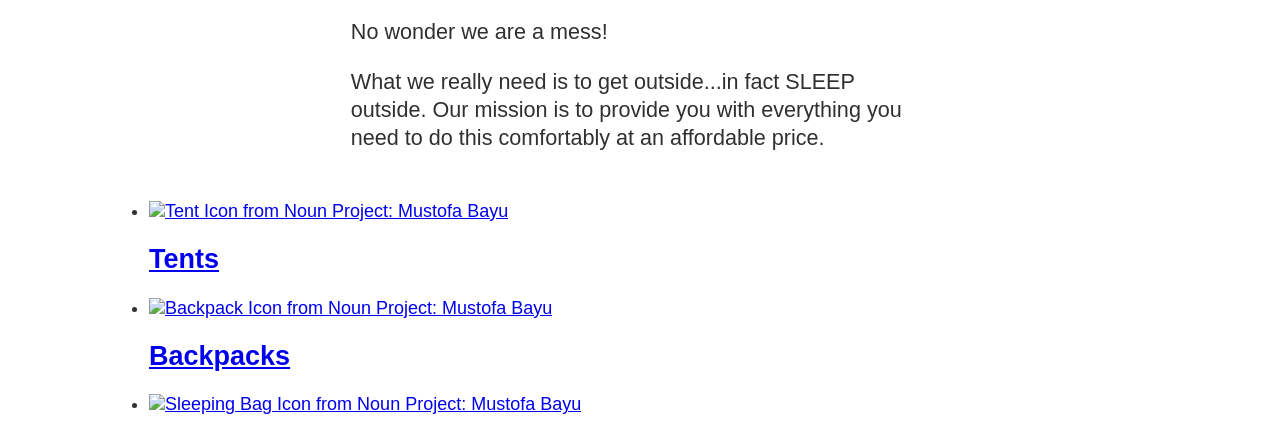
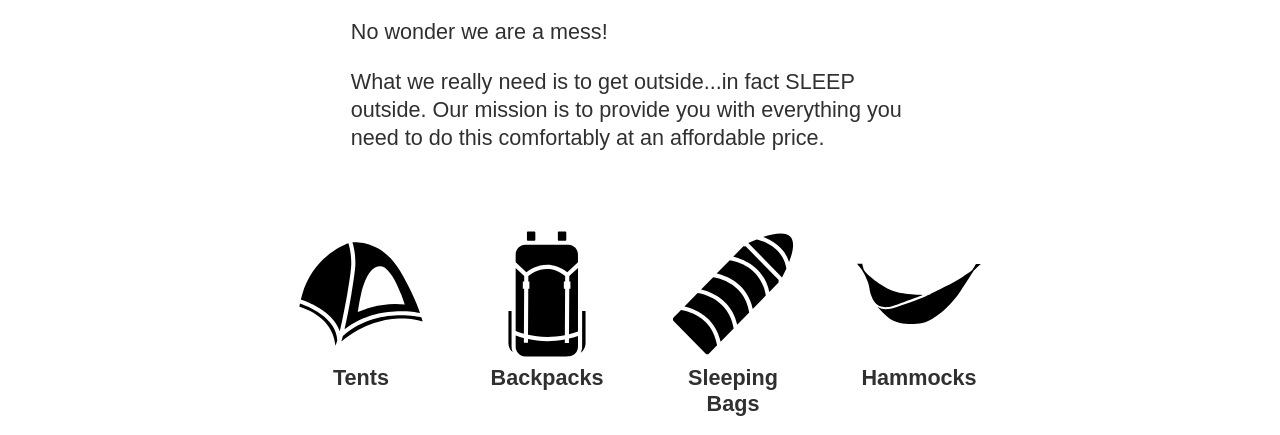
Before and after one commit to Ashle3/group4activity, a website built with Vite: page src/index.html in a window 1280 px wide. Shown: the part 469-904 px from the top of the page. Built offline with nearby package versions, Linux system fonts and the light colour scheme; no server answers; files whose address does not match are found by name.

Commit message:
Team-Activity-5 Stretch goals

```diff
--- a/src/css/style.css
+++ b/src/css/style.css
@@ -112,6 +112,39 @@ button {
 
 /* End cart icon styles */
 
+/* product grid styles */
+.product-grid {
+  list-style-type: none;
+  display: flex;
+  flex-wrap: wrap;
+  justify-content: center;
+  text-align: center;
+  color: var(--dark-grey);
+  padding-left: 0;
+}
+
+.product-grid > li {
+  width: 150px;
+  /* border: 1px solid var(--light-grey); */
+  padding: 0.5em;
+  margin: 1em;
+}
+.product-grid h2 {
+  margin: 0;
+
+  font-size: 1.2em;
+}
+.product-grid a {
+  text-decoration: none;
+}
+.product-grid a:link,
+.product-grid a:visited {
+  color: var(--dark-grey);
+}
+.product-grid a:hover {
+  text-decoration: underline;
+}
+
 .mission {
   padding: 0 0.5em;
   /* margin: 0.5em 0; */
--- a/src/index.html
+++ b/src/index.html
@@ -35,23 +35,23 @@
         <ul class="product-grid">
           <li>
             <a href="product-listing/index.html?category=tents">
-              <img src="/images/noun_Tent_3544767.svg" alt="Tent Icon from Noun Project: Mustofa Bayu">
+              <img src="/images/category-icons/noun_Tent_3544767.svg" alt="Tent Icon from Noun Project: Mustofa Bayu">
               <h2>Tents</h2>
             </a>
           </li>
           <li>
             <a href="product-listing/index.html?category=backpacks">
-              <img src="images/category-icons/noun_carrier%20bag_3544771.svg" alt="Backpack Icon from Noun Project: Mustofa Bayu">
+              <img src="/images/category-icons/noun_carrier%20bag_3544771.svg" alt="Backpack Icon from Noun Project: Mustofa Bayu">
               <h2>Backpacks</h2>
             </a>
           </li><li>
             <a href="product-listing/index.html?category=sleeping-bags">
-              <img src="images/category-icons/noun_Sleeping%20Bag_3544775.svg" alt="Sleeping Bag Icon from Noun Project: Mustofa Bayu">
+              <img src="/images/category-icons/noun_Sleeping%20Bag_3544775.svg" alt="Sleeping Bag Icon from Noun Project: Mustofa Bayu">
               <h2>Sleeping Bags</h2>
             </a>
           </li><li>
             <a href="product-listing/index.html?category=hammocks">
-              <img src="images/category-icons/noun_Hammock_791143.svg" alt="Hammock Icon from Noun Project: Paul Richard">
+              <img src="/images/category-icons/noun_Hammock_791143.svg" alt="Hammock Icon from Noun Project: Paul Richard">
               <h2>Hammocks</h2>
             </a>
           </li>
--- a/src/js/ProductDetails.mjs
+++ b/src/js/ProductDetails.mjs
@@ -5,7 +5,7 @@ function productDetailsTemplate(product) {
       <h2 class="divider">${product.NameWithoutBrand}</h2>
       <img
         class="divider"
-        src="${product.Image}"
+        src="${product.Images.PrimayLarge}"
         alt="${product.NameWithoutBrand}"
       />
       <p class="product-card__price">$${product.FinalPrice}</p>
--- a/src/js/ProductList.mjs
+++ b/src/js/ProductList.mjs
@@ -7,7 +7,7 @@ function productCardTemplate(product) {
     return `<li class="product-card">
     <a href="product_pages/index.html?product=${product.Id}">
     <img
-      src="${product.Image}"
+      src="${product.Images.PrimaryMedium}"
       alt="Image of ${product.Name}"
     />
     <h3 class="card__brand">${product.Brand.Name}</h3>
@@ -25,29 +25,27 @@ export default class ProductList {
     async init(){
       const list = await this.dataSource.getData(this.category);
       // render the list
-      this.filterList(list);
       this.renderList(list);
       /*
       findElementById......
       insert template
       */
+      document.querySelector(".title").innerHTML = this.category;
     };
-
-    // this is definitely temporary, do not keep this.
-    filterList(list){
-      var temp = list[2];
-      list[2] = list[3];
-      list[3] = list[5];
-      list.pop();
-      list.pop();
-      console.log(list);
-    }
 
     renderList(list){
       /*const pain = list.map(productCardTemplate);
       this.listElement.insertAdjacentHTML('afterbegin', pain.join(''));*/
-      console.log(this);
       renderListWithTemplate(productCardTemplate, this.listElement, list);
     }
 
+    // // this is definitely temporary, do not keep this.
+    // filterList(list){
+    //   var temp = list[2];
+    //   list[2] = list[3];
+    //   list[3] = list[5];
+    //   list.pop();
+    //   list.pop();
+    //   console.log(list);
+    // }
 }
--- a/src/js/main.js
+++ b/src/js/main.js
@@ -1,12 +1,12 @@
-import ProductData from './ProductData.mjs';
-import ProductList from './ProductList.mjs';
+// import ProductData from './ProductData.mjs';
+// import ProductList from './ProductList.mjs';
 import { loadHeaderFooter } from './utils.mjs';
 
 //the code for loadHeaderFooter
 loadHeaderFooter();
 
-const dataSource = new ProductData("tents");
-const element = document.querySelector(".product-list");
-const list = new ProductList("tents", dataSource, element); // change params later
+// const dataSource = new ProductData("tents");
+// const element = document.querySelector(".product-list");
+// const list = new ProductList("tents", dataSource, element); // change params later
 
-list.init();
+// list.init();
```
Also changed, not shown: src/product-listing/index.html (+1 -1 lines), src/images/category-icons/noun_Hammock_791143.svg (added), src/images/category-icons/noun_Sleeping Bag_3544775.svg (added), src/images/category-icons/noun_Tent_3544767.svg (added), src/images/category-icons/noun_carrier bag_3544771.svg (added).
